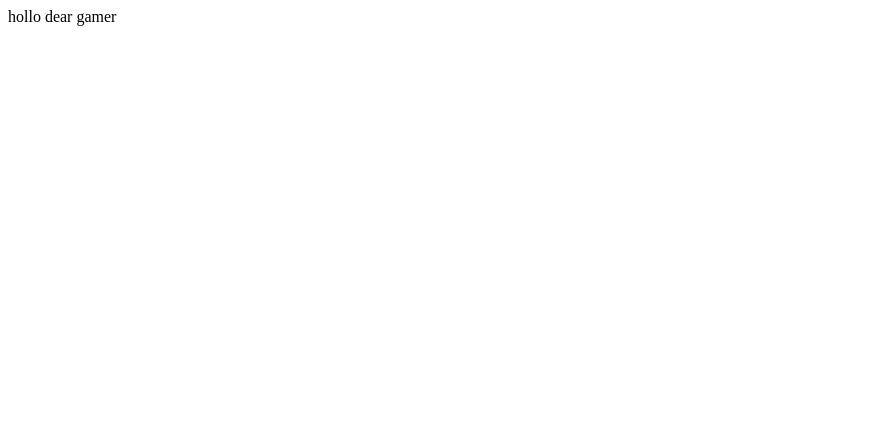
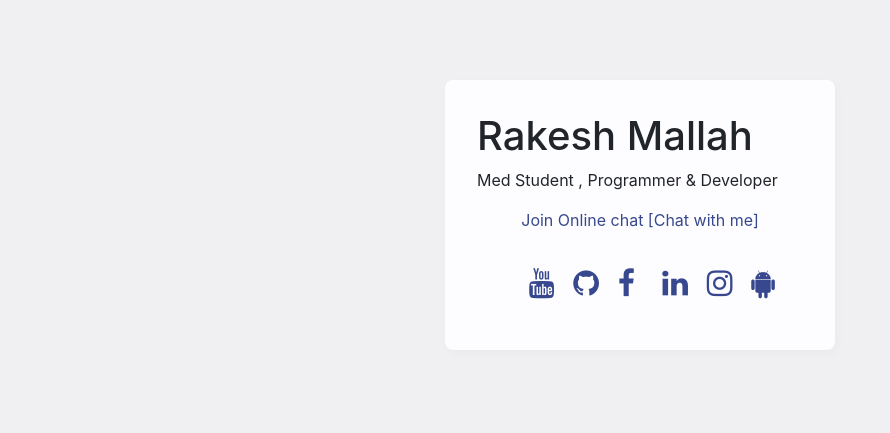
Before and after one commit to viprakesh/shop, a plain HTML site: page index.html in a window 1280 px wide. Shown: the whole page, without its empty margins (0-890 px from the left). Drawn offline with nearby package versions, Linux system fonts and the light colour scheme.

Commit message:
Update index.html

```diff
--- a/index.html
+++ b/index.html
@@ -1 +1,113 @@
-hollo dear gamer
+<!doctype html>
+<html>
+
+<head>
+    <title>Rakesh Mallah</title>
+
+    <meta charset="utf-8" />
+    <meta http-equiv="Content-type" content="text/html; charset=utf-8" />
+    <meta name="viewport" content="width=device-width, initial-scale=1.0">
+    <meta name="description" content="Technology Expert from Nepal - Bishworaj Poudel">
+    <meta name="description" content="Nepali Software Developer, Nepali Website Developer, Nepali Tech Channel">
+    <link rel="stylesheet" href="https://cdnjs.cloudflare.com/ajax/libs/font-awesome/4.7.0/css/font-awesome.min.css">
+    <link href="https://cdn.jsdelivr.net/npm/bootstrap@5.1.3/dist/css/bootstrap.min.css" rel="stylesheet" integrity="sha384-1BmE4kWBq78iYhFldvKuhfTAU6auU8tT94WrHftjDbrCEXSU1oBoqyl2QvZ6jIW3" crossorigin="anonymous">
+    <style type="text/css">
+        body {
+            background-color: #f0f0f2;
+            margin: 0;
+            padding: 0;
+            font-family: -apple-system, system-ui, BlinkMacSystemFont, "Segoe UI", "Open Sans", "Helvetica Neue", Helvetica, Arial, sans-serif;
+
+        }
+
+        .brpclass {
+            width: 390px;
+            margin: 5em auto;
+            padding: 2em;
+            background-color: #fdfdff;
+            border-radius: 0.5em;
+            box-shadow: 2px 3px 7px 2px rgba(0, 0, 0, 0.02);
+        }
+        a{
+            color: orange;
+        }
+
+        a:link,
+        a:visited {
+            color: #38488f;
+            text-decoration: none;
+        }
+
+        @media (max-width: 700px) {
+            div {
+                margin: 0 auto;
+                width: auto;
+            }
+        }
+
+        .fa {
+            padding: 20px;
+            font-size: 30px;
+            width: 30px;
+            text-align: center;
+            text-decoration: none;
+            border-radius: 50%;
+        }
+
+    </style>
+</head>
+
+<body>
+    <div class="brpclass">
+        <h1>Rakesh Mallah</h1>
+        <p>Med Student , Programmer & Developer</p>
+        <center>
+            <p style="color:orange;" id="blink"><a target = "_blank" href="https://m.me/rakeshmallah.official">Join Online chat [Chat with me] </a></p>
+            <a target="_blank" href="https://www.youtube.com/" class="fa fa-youtube"></a>
+            <a target="_blank" href="https://github.com/#" class="fa fa-github"></a>
+            <a target="_blank" href="https://www.facebook.com/rakeshmallah.official/" class="fa fa-facebook"></a>
+            <a target="_blank" href="https://www.linkedin.com/in/#/" class="fa fa-linkedin"></a>
+            <a target="_blank" href="https://www.instagram.com/rakeshmallah.official/" class="fa fa-instagram"></a>
+            <a target="_blank" href="https://play.google.com/store/apps/#" class="fa fa-android"></a>
+        </center>
+    </div>
+</body>
+<!-- Messenger Chat Plugin Code -->
+<div id="fb-root"></div>
+
+<!-- Your Chat Plugin code -->
+<div id="fb-customer-chat" class="fb-customerchat">
+</div>
+
+<script>
+    var chatbox = document.getElementById('fb-customer-chat');
+    chatbox.setAttribute("page_id", "1432223343697112");
+    chatbox.setAttribute("attribution", "biz_inbox");
+
+    window.fbAsyncInit = function () {
+        FB.init({
+            xfbml: true,
+            version: 'v12.0'
+        });
+    };
+
+    (function (d, s, id) {
+        var js, fjs = d.getElementsByTagName(s)[0];
+        if (d.getElementById(id)) return;
+        js = d.createElement(s); js.id = id;
+        js.src = 'https://connect.facebook.net/en_US/sdk/xfbml.customerchat.js';
+        fjs.parentNode.insertBefore(js, fjs);
+    }(document, 'script', 'facebook-jssdk'));
+
+    // For Blink
+
+    var blink =
+            document.getElementById('blink');
+
+        setInterval(function () {
+            blink.style.opacity =
+            (blink.style.opacity == 0 ? 1 : 0);
+        }, 1000);
+</script>
+
+</html>
```
